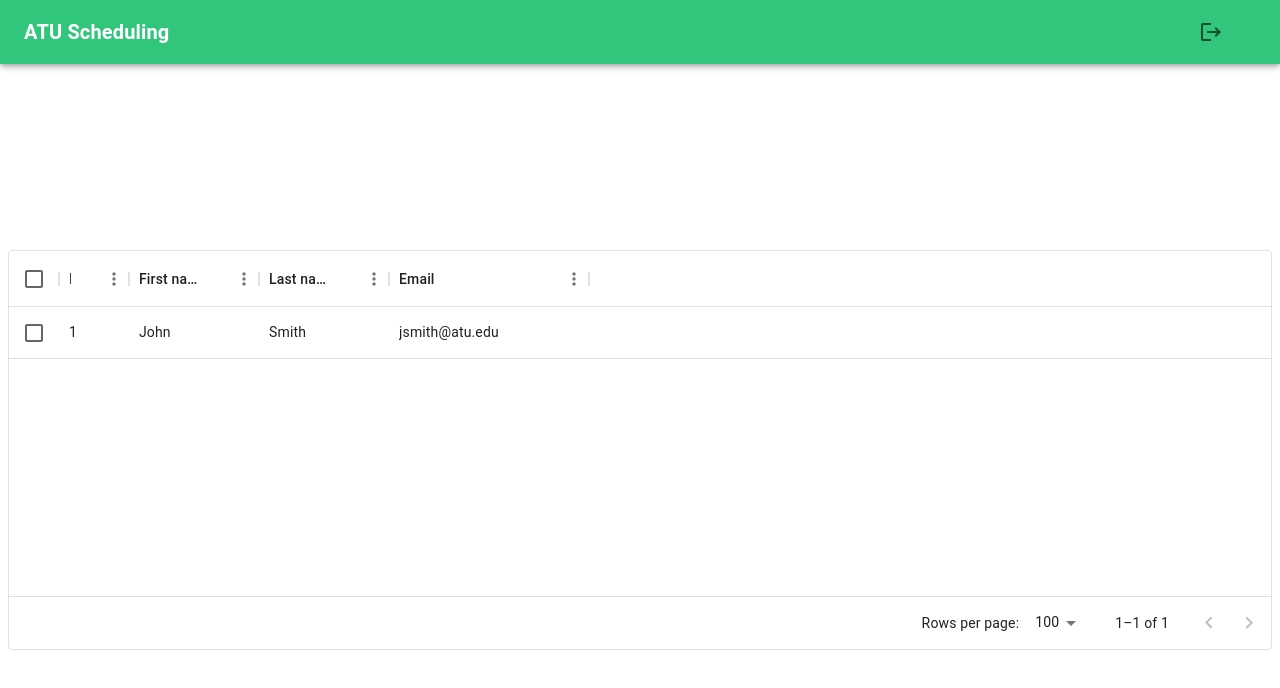
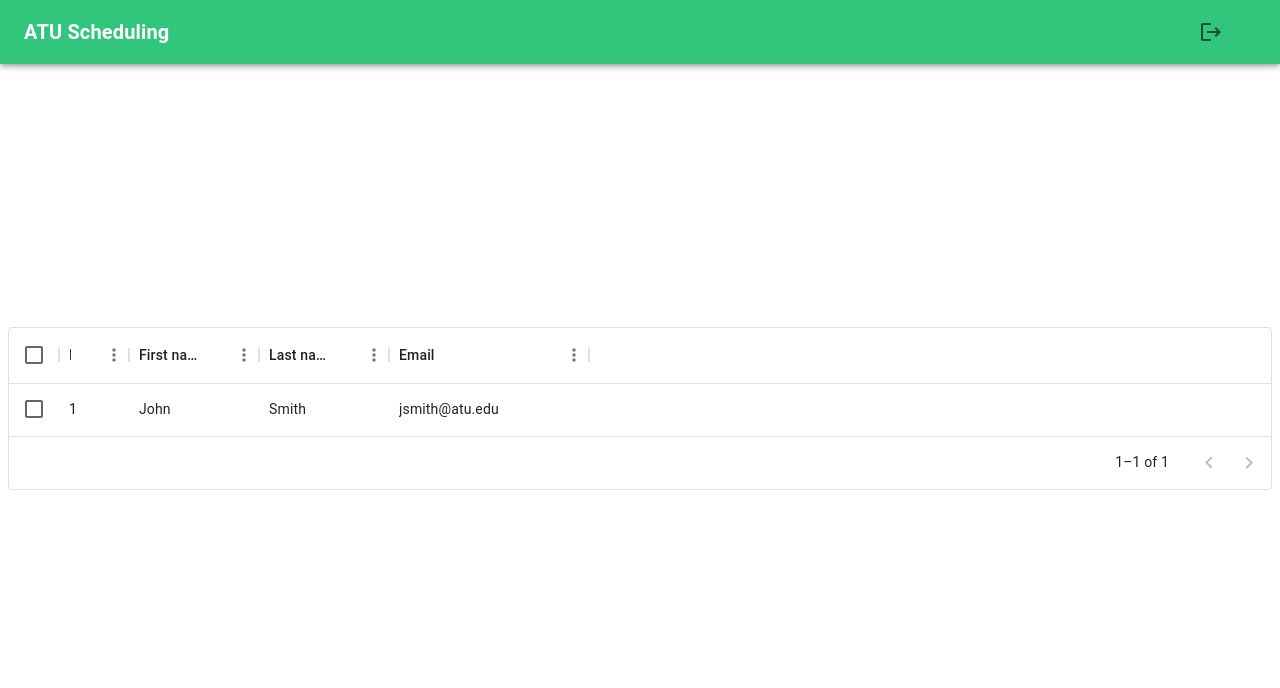
Before and after one commit to The-Four-Russketeers/FrontEndStuff, a React (Create React App) app: page /adminHome in a window 1280 px wide. Shown: the top 688 px of the page. Built offline with nearby package versions, Linux system fonts and the light colour scheme.

Commit message:
Update adviseeTable.js

```diff
--- a/src/Components/adviseeTable.js
+++ b/src/Components/adviseeTable.js
@@ -22,12 +22,14 @@ export default function AdvisedAdviseesTable() {
   }, []); // Run this effect only once when the component mounts
 
   return (
-    <div style={{ height: 400, width: '100%',marginTop: '250px' }}>
+    <div style={{ display: 'flex', justifyContent: 'center', alignItems: 'center', height: '100vh', width: '100%', marginLeft: '0px'}}>
       <DataGrid
         rows={advisees}
         columns={columns}
-        pageSize={5}
         checkboxSelection
+        autoHeight
+        pageSizeOptions={false}
+        paginationModel={false}
       />
     </div>
   );
```
